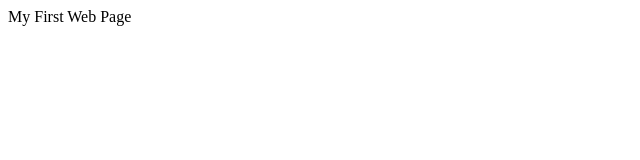
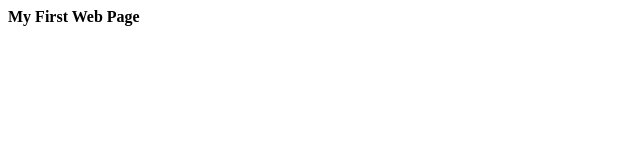
Before and after one commit to qponzz/qponz-hellscape, a plain HTML site: page index.html in a window 1280 px wide. Shown: the full height of the page, 0-640 px from the left. Drawn offline with Linux system fonts and the light colour scheme.

Commit message:
Update index.html

```diff
--- a/index.html
+++ b/index.html
@@ -1,6 +1,6 @@
 <!DOCTYPE html>
 <html>
     <body>
-        My First Web Page
+        <p1><strong>My First Web Page</strong></p1>
     </body>
 </html>
```
